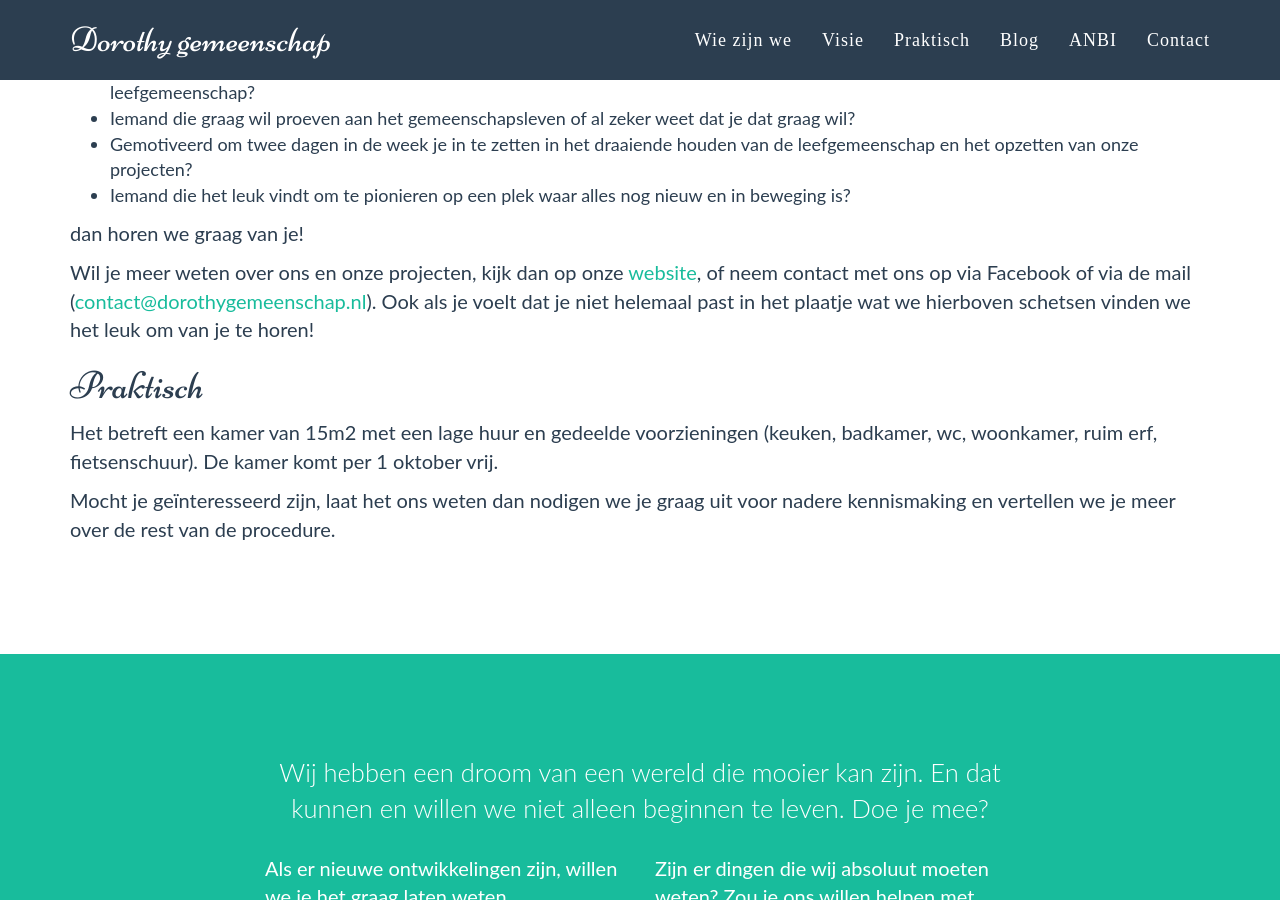
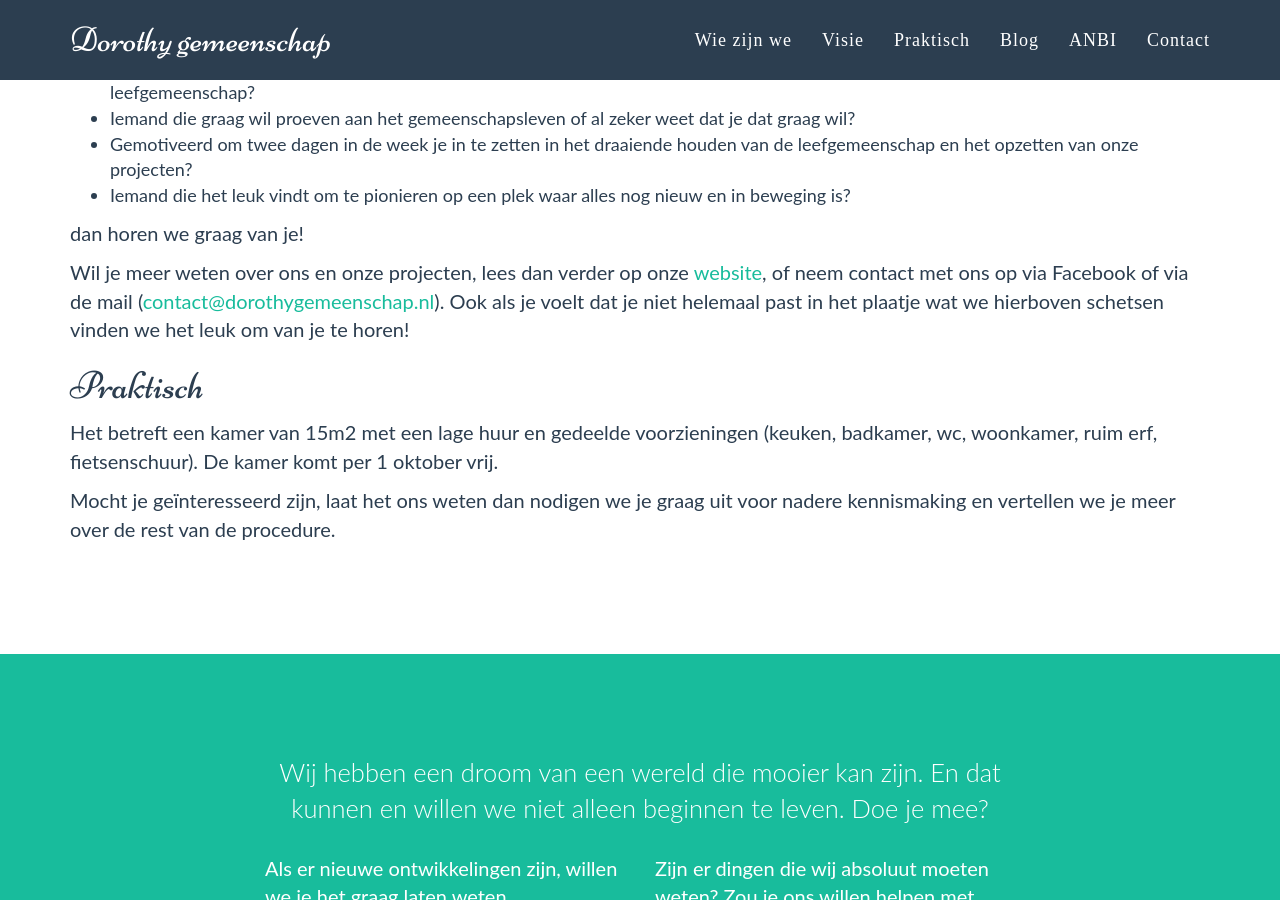
Before and after one commit to dorothygemeenschap/dorothygemeenschap.github.io, a Jekyll site: the page built from dorothyzoekt.html, in a window 1280 px wide and 900 px high, scrolled down 490 px. Built offline with Jekyll 4.4.1, drawn with Linux system fonts in a browser that asks for light colours; some web fonts are replaced.

Commit message:
Update dorothyzoekt.html

```diff
--- a/dorothyzoekt.html
+++ b/dorothyzoekt.html
@@ -12,7 +12,7 @@ title: Dorothy zoekt een nieuwe huisgenoot
   <li>Iemand die het leuk vindt om te pionieren op een plek waar alles nog nieuw en in beweging is?</li>
 </ul>
 <p>dan horen we graag van je!</p>
-<p>Wil je meer weten over ons en onze projecten, kijk dan op onze <a href="https://www.dorothygemeenschap.nl/">website</a>, of neem contact met ons op via Facebook of via de mail (<a href="mailto:contact@dorothygemeenschap.nl">contact@dorothygemeenschap.nl</a>). Ook als je voelt dat je niet helemaal past in het plaatje wat we hierboven schetsen vinden we het leuk om van je te horen!</p>
+<p>Wil je meer weten over ons en onze projecten, lees dan verder op onze <a href="https://www.dorothygemeenschap.nl/">website</a>, of neem contact met ons op via Facebook of via de mail (<a href="mailto:contact@dorothygemeenschap.nl">contact@dorothygemeenschap.nl</a>). Ook als je voelt dat je niet helemaal past in het plaatje wat we hierboven schetsen vinden we het leuk om van je te horen!</p>
 <h1>Praktisch</h1>
 <p>Het betreft een kamer van 15m2 met een lage huur en gedeelde voorzieningen (keuken, badkamer, wc, woonkamer, ruim erf, fietsenschuur). De kamer komt per 1 oktober vrij.</p>
 <p>Mocht je geïnteresseerd zijn, laat het ons weten dan nodigen we je graag uit voor nadere kennismaking en vertellen we je meer over de rest van de procedure.</p>
```
